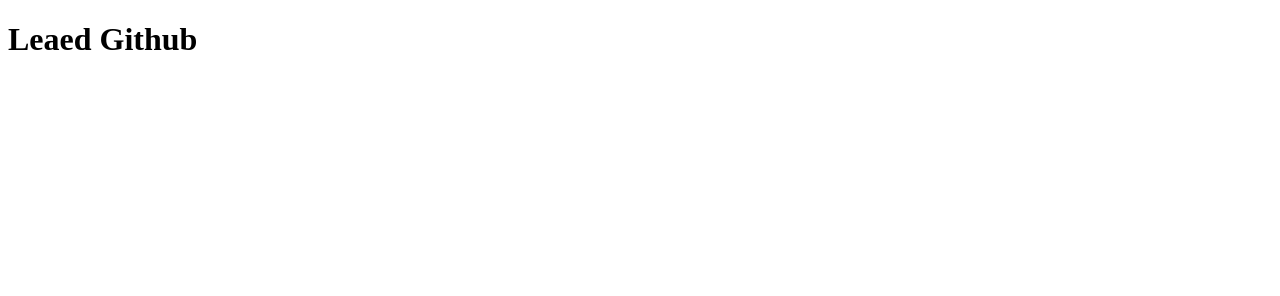
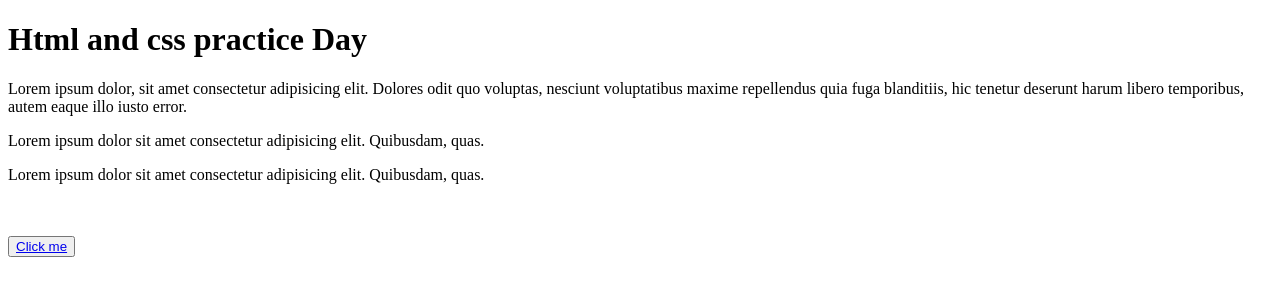
Before and after one commit to coderemran6910/github-, a plain HTML site: page index.html in a window 1280 px wide. Drawn offline with Linux system fonts and the light colour scheme.

Commit message:
add 1st blog

```diff
--- a/index.html
+++ b/index.html
@@ -6,11 +6,15 @@
     <title>Learn Github </title>
 </head>
 <body>
+    <div>
+        <h1> Html and css practice Day</h1>
+        <p>Lorem ipsum dolor, sit amet consectetur adipisicing elit. Dolores odit quo voluptas, nesciunt voluptatibus maxime repellendus quia fuga blanditiis, hic tenetur deserunt harum libero temporibus, autem eaque illo iusto error.</p>
+        <p>Lorem ipsum dolor sit amet consectetur adipisicing elit. Quibusdam, quas.</p>
+        <p>Lorem ipsum dolor sit amet consectetur adipisicing elit. Quibusdam, quas.</p>
+        <br>
+        <br>
 
-    <div>
-        <h1>
-            Leaed Github
-        </h1>
+        <button> <a href="www.facebook.com"> Click me </a> </button>
     </div>
 </body>
 </html>
```
